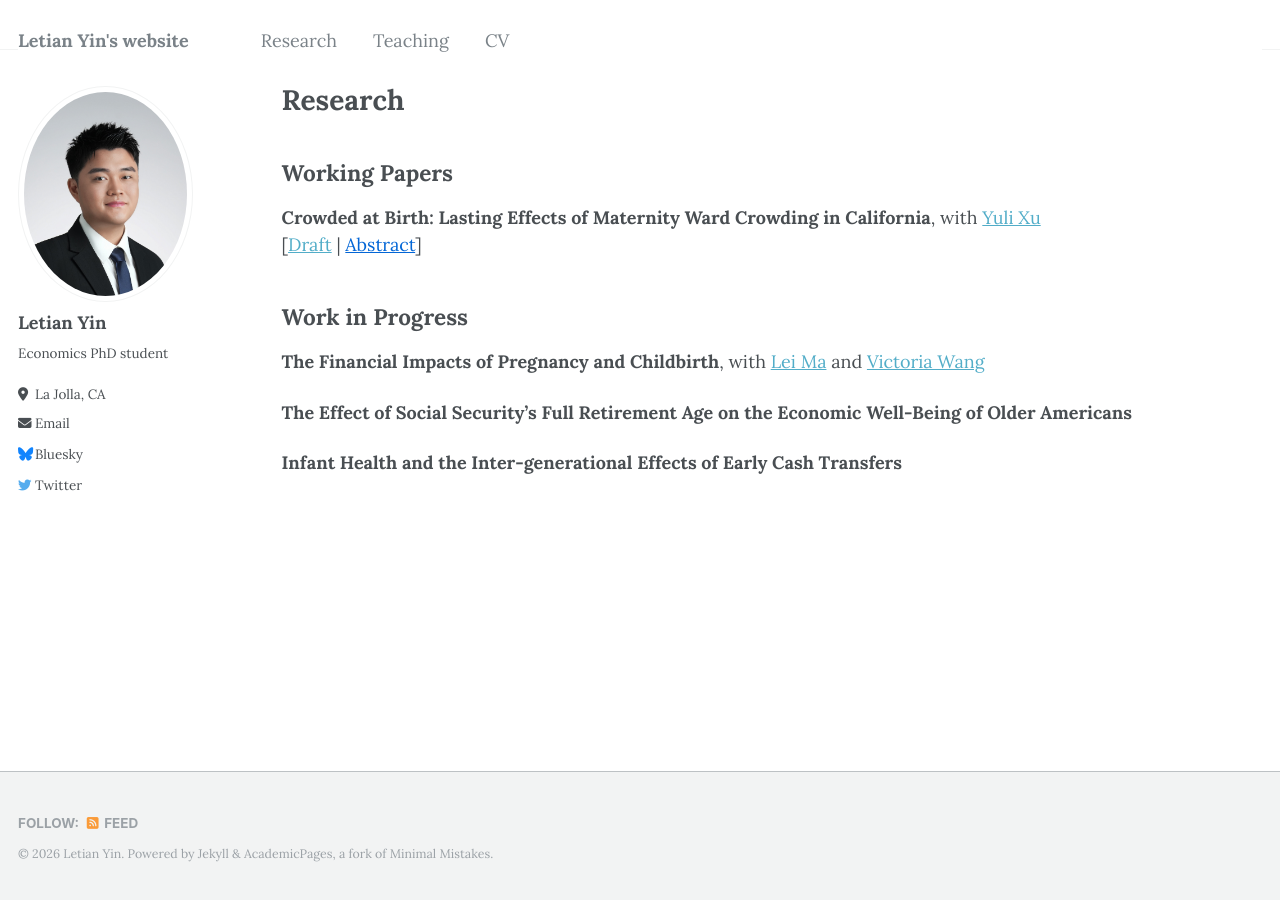
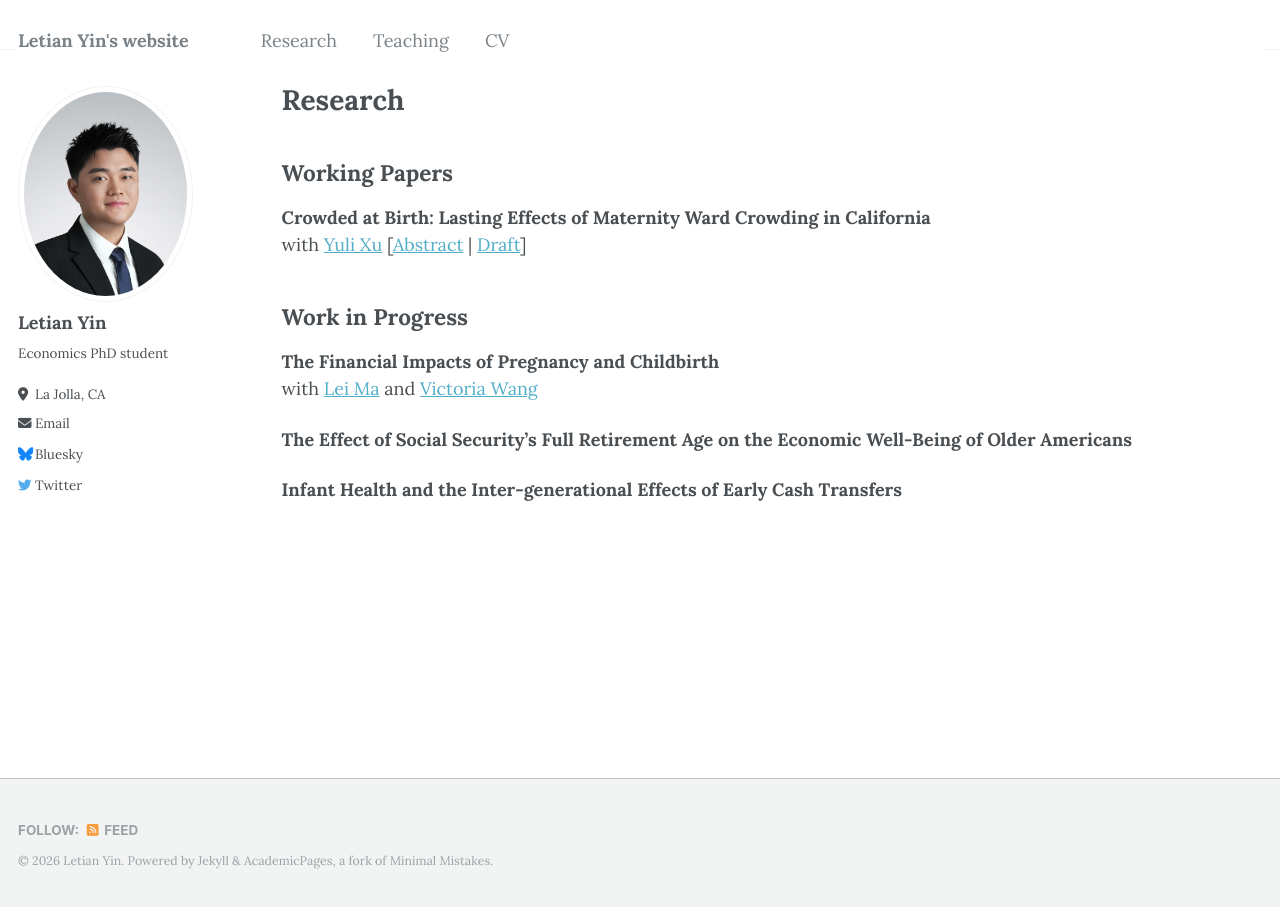
Before and after one commit to letian-yin/letian-yin.github.io, a Jekyll site: the page built from _pages/research.md, in a window 1280 px wide. Built offline with Jekyll 4.4.1, drawn with Linux system fonts in a browser that asks for light colours; part of the change alters nothing that is shown.

Commit message:
update clickable abstract

```diff
--- a/_pages/research.md
+++ b/_pages/research.md
@@ -18,15 +18,16 @@ author_profile: true
 </style>
 
 ## Working Papers
-**Crowded at Birth: Lasting Effects of Maternity Ward Crowding in California**, with [Yuli Xu](https://sites.google.com/view/yulixu-econ) \
-[[Draft](https://dx.doi.org/10.2139/ssrn.5036978) | <span class="abstract-toggle" onclick="var el=document.getElementById('crowded-abstract'); el.style.display = el.style.display==='none' ? 'block' : 'none';" style="cursor: pointer; color: #0366d6; text-decoration: underline;">Abstract</span>]
+**Crowded at Birth: Lasting Effects of Maternity Ward Crowding in California** \
+with [Yuli Xu](https://sites.google.com/view/yulixu-econ)  [<a class="abstract-toggle" onclick="var el=document.getElementById('crowded-abstract'); el.style.display = el.style.display==='none' ? 'block' : 'none';" style="cursor: pointer;">Abstract</a> | [Draft](https://dx.doi.org/10.2139/ssrn.5036978)]
 <div id="crowded-abstract" style="display: none; margin-top: 0.4em;" align="justify">
   <strong>Abstract:</strong> <em>We study how overcrowding during a woman's first childbirth influences both clinical practices and subsequent healthcare choices, using comprehensive administrative records on all California births between 1989 and 2017. Leveraging quasi-random, within-hospital variation in daily number of patients, we find that overcrowding reduces the intensity of medical interventions—such as C-sections, epidurals, inductions, and augmentations—consistent with efforts to relieve physician workload. Despite these adjustments, we find no detectable adverse effects on immediate maternal or infant health. Looking beyond the initial birth, we show that overcrowding does not alter future fertility but significantly increases the likelihood that mothers switch hospitals for subsequent deliveries. We find no systematic patterns in hospital selection, indicating that switching is driven primarily by negative first-birth experiences.</em>
 </div>
 
 ## Work in Progress
 
-**The Financial Impacts of Pregnancy and Childbirth**, with [Lei Ma](https://leima-econ.com/) and [Victoria Wang](https://www.victoriawang.org/)
+**The Financial Impacts of Pregnancy and Childbirth** \
+with [Lei Ma](https://leima-econ.com/) and [Victoria Wang](https://www.victoriawang.org/)
 
 **The Effect of Social Security’s Full Retirement Age on the Economic Well-Being of Older Americans**
 
```
